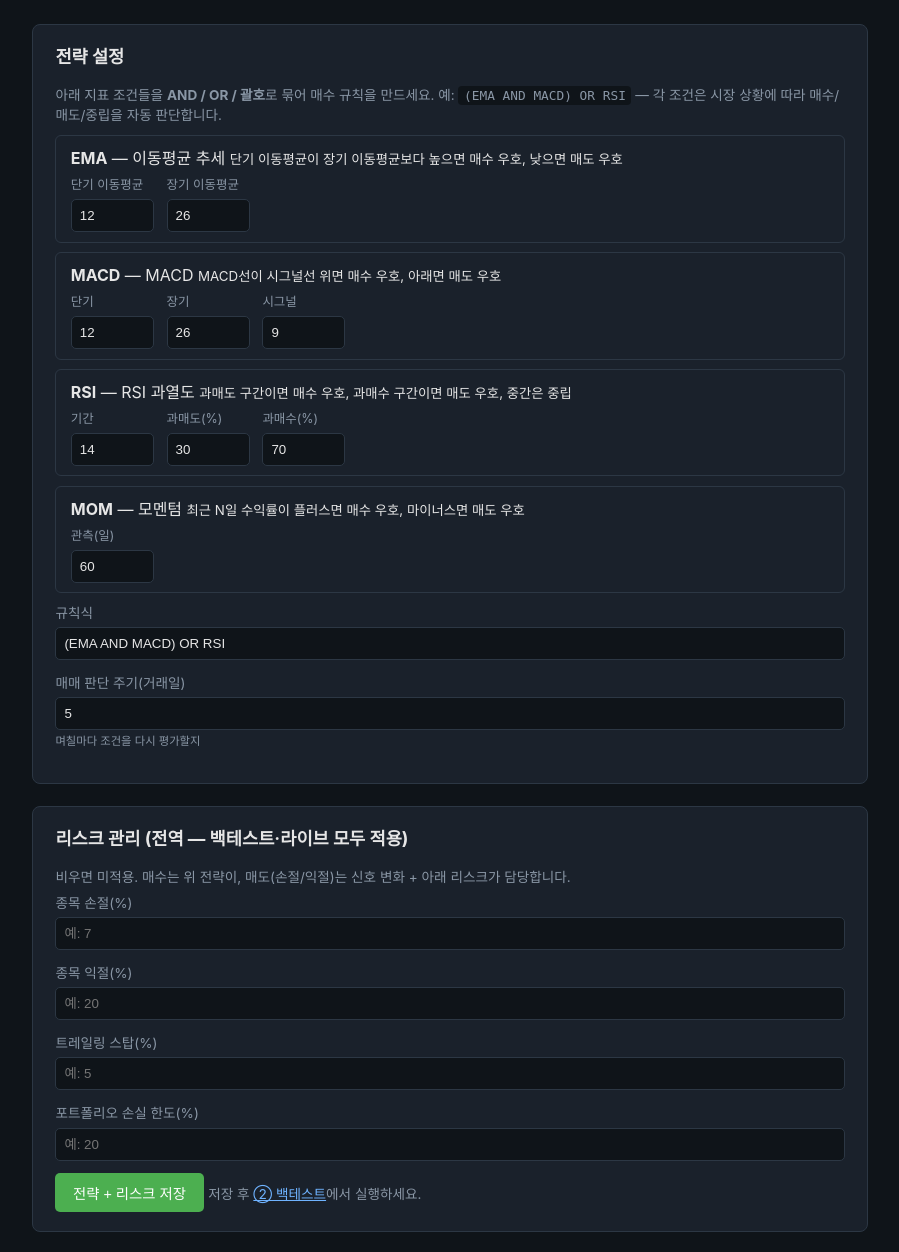
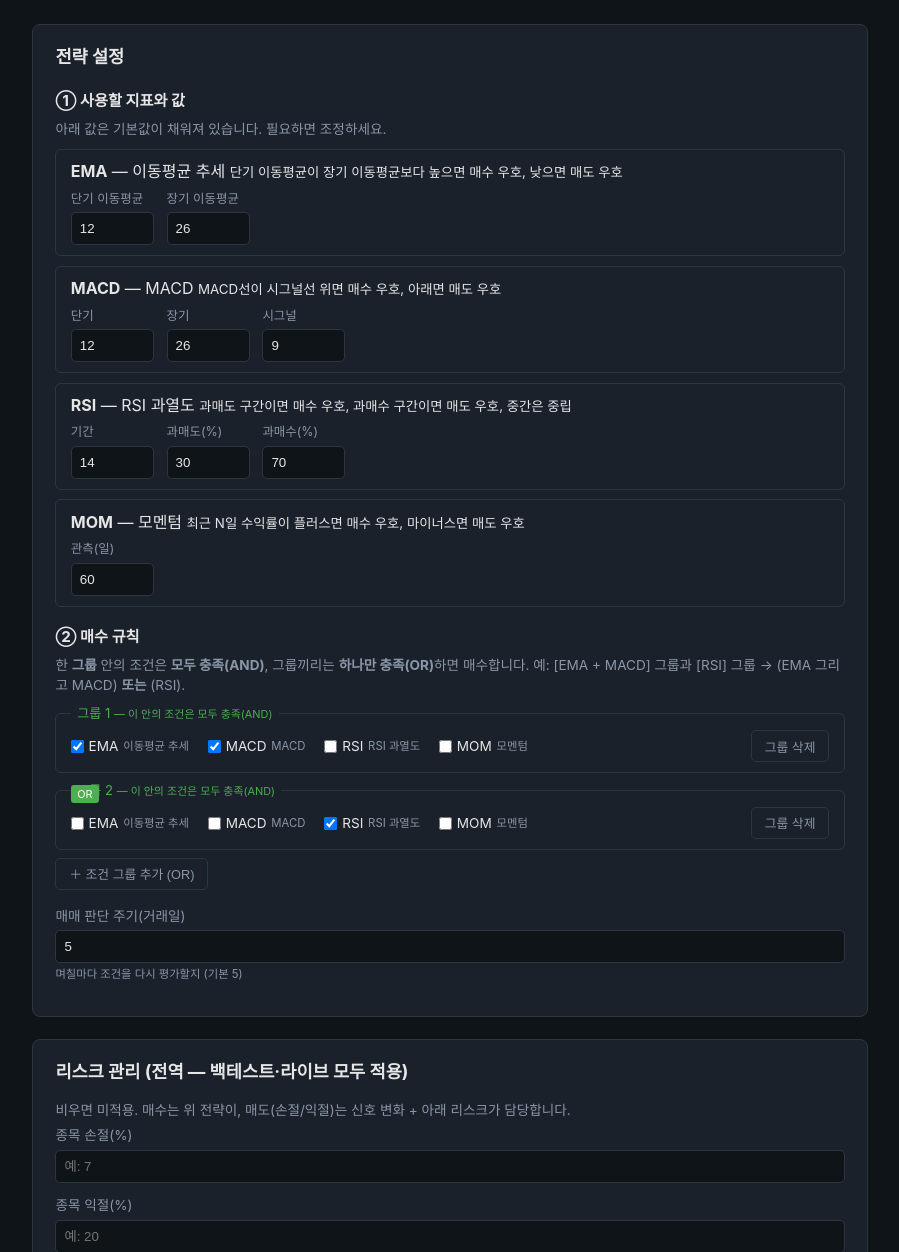
Before and after one commit to JeongSeongMok/buylow, a FastAPI app: page /strategy in a window 1280 px wide. Shown: the part 116-1368 px from the top of the page, without its empty margins (190-1089 px from the left). Run offline with FastAPI, Linux system fonts and the light colour scheme.

Commit message:
feat(dashboard): condition-group builder for AND/OR rules + prefill defaults
- replace the raw rule textbox with a checkbox group builder: conditions in a
  group are ANDed, groups are ORed (add/remove groups dynamically). Server
  derives the rule expression via signals_catalog.rule_from_groups/groups_from_form
- persist the group structure (strategy.groups) so the form re-renders selections
- prefill all indicator params with their defaults; risk fields show example
  placeholders (blank = off)

Co-Authored-By: Claude Opus 4.8 <noreply@anthropic.com>

```diff
--- a/orchestrator/dashboard/static/style.css
+++ b/orchestrator/dashboard/static/style.css
@@ -79,3 +79,18 @@ a { color: #6fb3ff; }
 fieldset.alpha { border: 1px solid var(--border); border-radius: 6px; margin: 0.6rem 0; padding: 0.6rem 0.9rem; }
 fieldset.alpha .params { margin-top: 0.4rem; display: flex; flex-wrap: wrap; gap: 0.8rem; }
 fieldset.alpha .param { display: inline-flex; flex-direction: column; color: var(--muted); font-size: 0.78rem; margin: 0; }
+
+/* 조건 그룹 빌더 (그룹 안 AND / 그룹끼리 OR) */
+h3 { font-size: 0.95rem; margin: 1.2rem 0 0.4rem; }
+#groups .group { border: 1px solid var(--border); border-radius: 6px; padding: 0.6rem 0.9rem; margin: 0.5rem 0; }
+#groups .group legend { color: var(--accent); font-size: 0.82rem; padding: 0 0.4rem; }
+#groups .group + .group { position: relative; }
+#groups .group + .group::before { content: "OR"; position: absolute; top: -0.95rem; left: 0.9rem;
+  background: var(--accent); color: #fff; font-size: 0.68rem; padding: 0.05rem 0.4rem; border-radius: 3px; }
+label.cond { display: inline-flex; align-items: center; gap: 0.3rem; margin: 0.2rem 0.9rem 0.2rem 0; color: var(--fg); font-size: 0.85rem; }
+label.cond input { width: auto; display: inline; margin: 0; }
+label.cond small { color: var(--muted); }
+label.spaced { margin-top: 1rem; }
+button.ghost { background: transparent; border: 1px solid var(--border); color: var(--muted); font-size: 0.8rem; padding: 0.35rem 0.8rem; }
+button.ghost:hover { background: var(--card); filter: none; }
+fieldset.group button.ghost { float: right; margin-top: -0.2rem; }
--- a/orchestrator/dashboard/templates/strategy.html
+++ b/orchestrator/dashboard/templates/strategy.html
@@ -5,9 +5,9 @@
   <h2>전략 설정</h2>
   {% if saved %}<p class="ok">저장되었습니다.</p>{% endif %}
   {% if error %}<p class="error">{{ error }}</p>{% endif %}
-  <p class="meta">아래 지표 조건들을 <b>AND / OR / 괄호</b>로 묶어 매수 규칙을 만드세요.
-    예: <code>(EMA AND MACD) OR RSI</code> — 각 조건은 시장 상황에 따라 매수/매도/중립을 자동 판단합니다.</p>
 
+  <h3>① 사용할 지표와 값</h3>
+  <p class="meta">아래 값은 기본값이 채워져 있습니다. 필요하면 조정하세요.</p>
   {% for s in catalog %}
   <fieldset class="alpha">
     <b>{{ s.label }}</b> — {{ s.name }} <small>{{ s.description }}</small>
@@ -21,9 +21,27 @@
   </fieldset>
   {% endfor %}
 
-  <label>규칙식 <input type="text" name="rule" value="{{ strategy.rule }}" size="50"></label>
-  <label>매매 판단 주기(거래일) <input type="text" name="period_days" value="{{ strategy.period_days }}" size="6">
-    <small>며칠마다 조건을 다시 평가할지</small></label>
+  <h3>② 매수 규칙</h3>
+  <p class="meta">한 <b>그룹</b> 안의 조건은 <b>모두 충족(AND)</b>, 그룹끼리는 <b>하나만 충족(OR)</b>하면 매수합니다.
+    예: [EMA + MACD] 그룹과 [RSI] 그룹 → (EMA 그리고 MACD) <b>또는</b> (RSI).</p>
+  <div id="groups">
+    {% for grp in groups %}
+    {% set gi = loop.index0 %}
+    <fieldset class="group">
+      <legend>그룹 {{ loop.index }} <small>— 이 안의 조건은 모두 충족(AND)</small></legend>
+      {% for s in catalog %}
+      <label class="cond"><input type="checkbox" name="g{{ gi }}_{{ s.label }}" value="1"
+             {% if s.label in grp %}checked{% endif %}> {{ s.label }} <small>{{ s.name }}</small></label>
+      {% endfor %}
+      <button type="button" class="ghost" onclick="this.closest('.group').remove()">그룹 삭제</button>
+    </fieldset>
+    {% endfor %}
+  </div>
+  <button type="button" class="ghost" onclick="addGroup()">＋ 조건 그룹 추가 (OR)</button>
+
+  <label class="spaced">매매 판단 주기(거래일)
+    <input type="text" name="period_days" value="{{ strategy.period_days }}" size="6">
+    <small>며칠마다 조건을 다시 평가할지 (기본 5)</small></label>
 </section>
 
 <section class="card">
@@ -38,4 +56,24 @@
   <span class="meta">저장 후 <a href="/">② 백테스트</a>에서 실행하세요.</span>
 </section>
 </form>
+
+<!-- '조건 그룹 추가'가 복제하는 템플릿. gIDX 자리표시자는 JS가 그룹번호로 치환. -->
+<template id="group-tpl">
+  <fieldset class="group">
+    <legend>새 그룹 <small>— 이 안의 조건은 모두 충족(AND)</small></legend>
+    {% for s in catalog %}
+    <label class="cond"><input type="checkbox" name="gIDX_{{ s.label }}" value="1"> {{ s.label }} <small>{{ s.name }}</small></label>
+    {% endfor %}
+    <button type="button" class="ghost" onclick="this.closest('.group').remove()">그룹 삭제</button>
+  </fieldset>
+</template>
+<script>
+  let gcount = {{ groups|length }};
+  function addGroup() {
+    const node = document.getElementById('group-tpl').content.cloneNode(true);
+    const idx = gcount++;
+    node.querySelectorAll('input[name]').forEach(el => { el.name = el.name.replace('IDX', idx); });
+    document.getElementById('groups').appendChild(node);
+  }
+</script>
 {% endblock %}
```
Also changed, not shown: orchestrator/dashboard/routes.py (+9 -2 lines), orchestrator/signals_catalog.py (+38 -1 lines), tests/test_dashboard.py (+7 -4 lines), tests/test_signals_catalog.py (added, +41 -0 lines), README.md.
